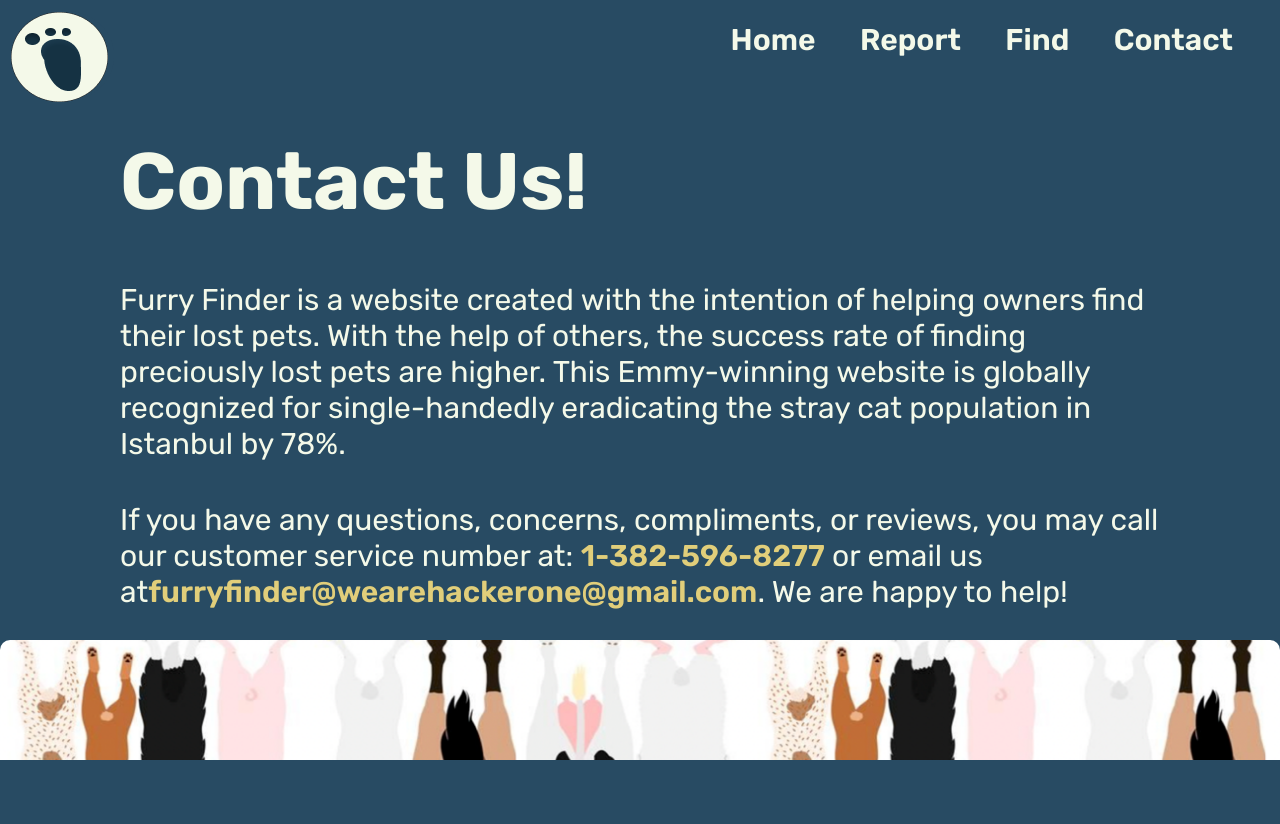
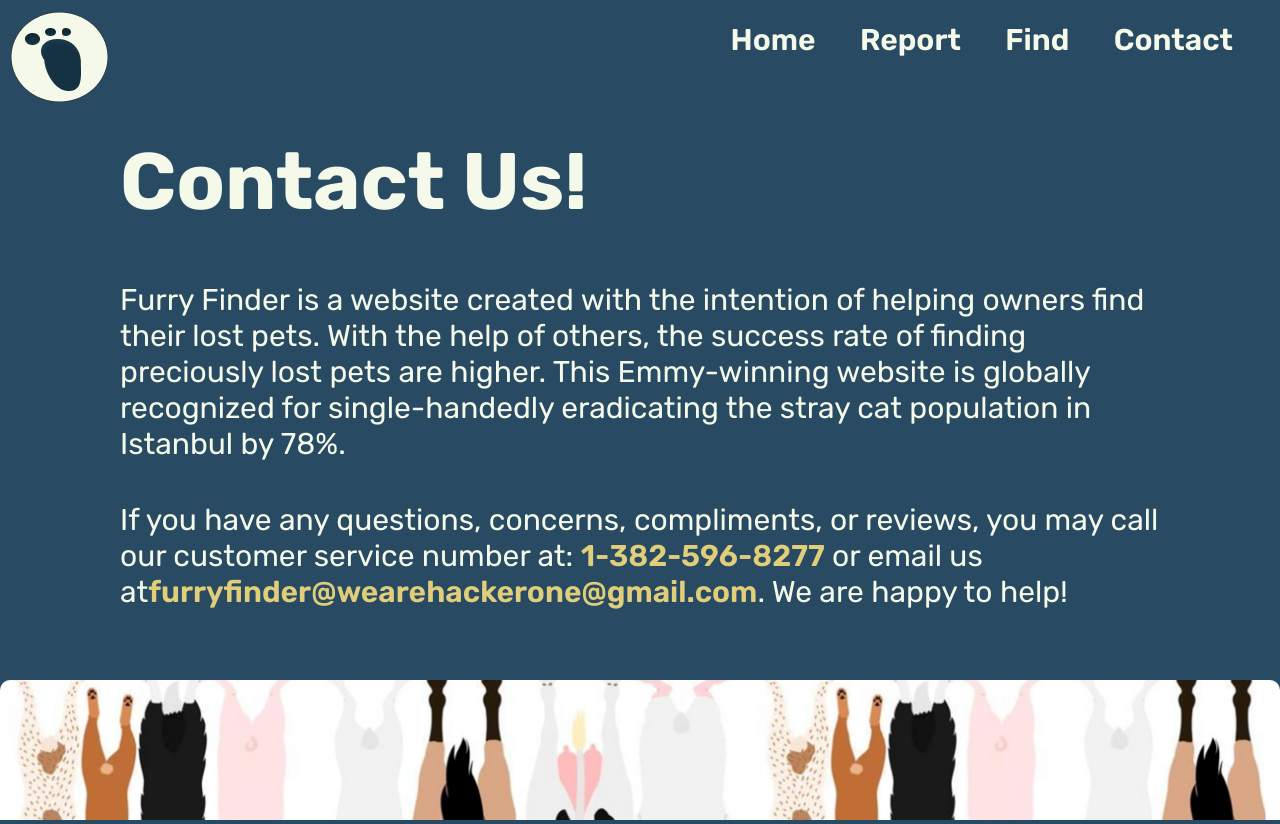
Before and after one commit to BennyWu1210/HackThe6ix, a React (Create React App) app in the folder website/: page /contact in a window 1280 px wide. Before the commit the page ends 800 px from the top, so only its background shows below. Built offline with nearby package versions, Linux system fonts and the light colour scheme.

Commit message:
i love sketchy fixes!!!

```diff
--- a/website/src/components/Footer.css
+++ b/website/src/components/Footer.css
@@ -1,8 +1,7 @@
 .ahaha {
-    position: sticky;
+    position: absolute;
     width: 100%;
     height: 120px;
-    bottom: -10px;
-    left: -10px;
-    right: -10px;
+    bottom: 0;
+    margin-bottom: 0;
 }
--- a/website/src/components/Footer.jsx
+++ b/website/src/components/Footer.jsx
@@ -3,9 +3,8 @@ import "./Footer.css";
 
 export default function Footer() {
     return (
-        <div>
+        <div className="ahaha">
             <img
-                className="ahaha"
                 src={require("../images/footer.png")}
                 alt="footer image"
             />
--- a/website/src/index.css
+++ b/website/src/index.css
@@ -24,5 +24,6 @@ code {
 }
 
 #root {
+  position: relative;
   min-height: 100%;
 }
--- a/website/src/pages/Contact.css
+++ b/website/src/pages/Contact.css
@@ -1,5 +1,10 @@
 body {
     background-color: var(--blue);
+}
+
+.contact-container {
+    position: relative;
+    min-height: 100vh;
 }
 
 .header {
--- a/website/src/pages/Contact.jsx
+++ b/website/src/pages/Contact.jsx
@@ -5,7 +5,7 @@ import "./Contact.css"
 
 export default function Contact() {
     return (
-        <div>
+        <div className="contact-container">
             <Navbar color="white"></Navbar>
             <h1 className="header">Contact Us!</h1>
             <p className="sigma">
--- a/website/src/pages/Home.css
+++ b/website/src/pages/Home.css
@@ -1,6 +1,7 @@
 .home-container{
   background-color: var(--orange);
-  height: 100vh;
+  min-height: 100vh;
+  position: relative;
 }
 
 .home-hero{
--- a/website/src/pages/Profile.css
+++ b/website/src/pages/Profile.css
@@ -3,7 +3,8 @@ a {
 }
 .prof-container {
   background-color: var(--light-yellow);
-  height: 100vh;
+  min-height: 120vh;
+  position: relative;
 }
 
 .prof-title{
```
